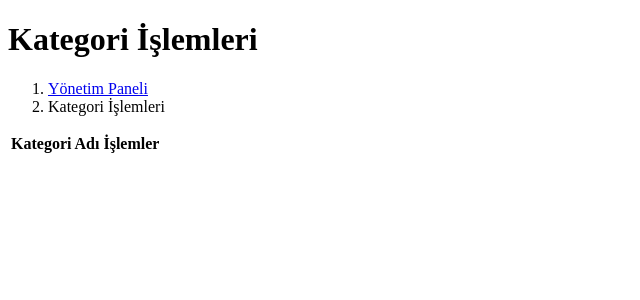
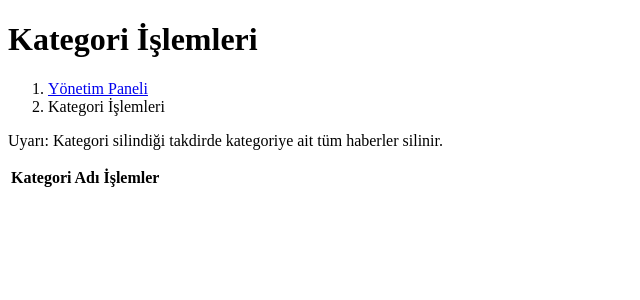
Before and after one commit to teknasyon-bootcamp/haydar-bitirme-projesi, a PHP site: template views/manage/category/index.php in a window 1280 px wide. Shown: the top 300 px of the page, without its empty margins (0-640 px from the left). Run offline with PHP 8.4, Linux system fonts and the light colour scheme; the template is opened without the code that fills it, so the values that code supplies are empty.

Commit message:
Add delete warning

```diff
--- a/views/manage/category/index.php
+++ b/views/manage/category/index.php
@@ -26,6 +26,9 @@
     <!-- Main content -->
     <div class="content">
         <div class="container-fluid">
+            <p class="small text-muted font-italic">
+                Uyarı: Kategori silindiği takdirde kategoriye ait tüm haberler silinir.
+            </p>
             <div class="card">
                 <?php
 
```
